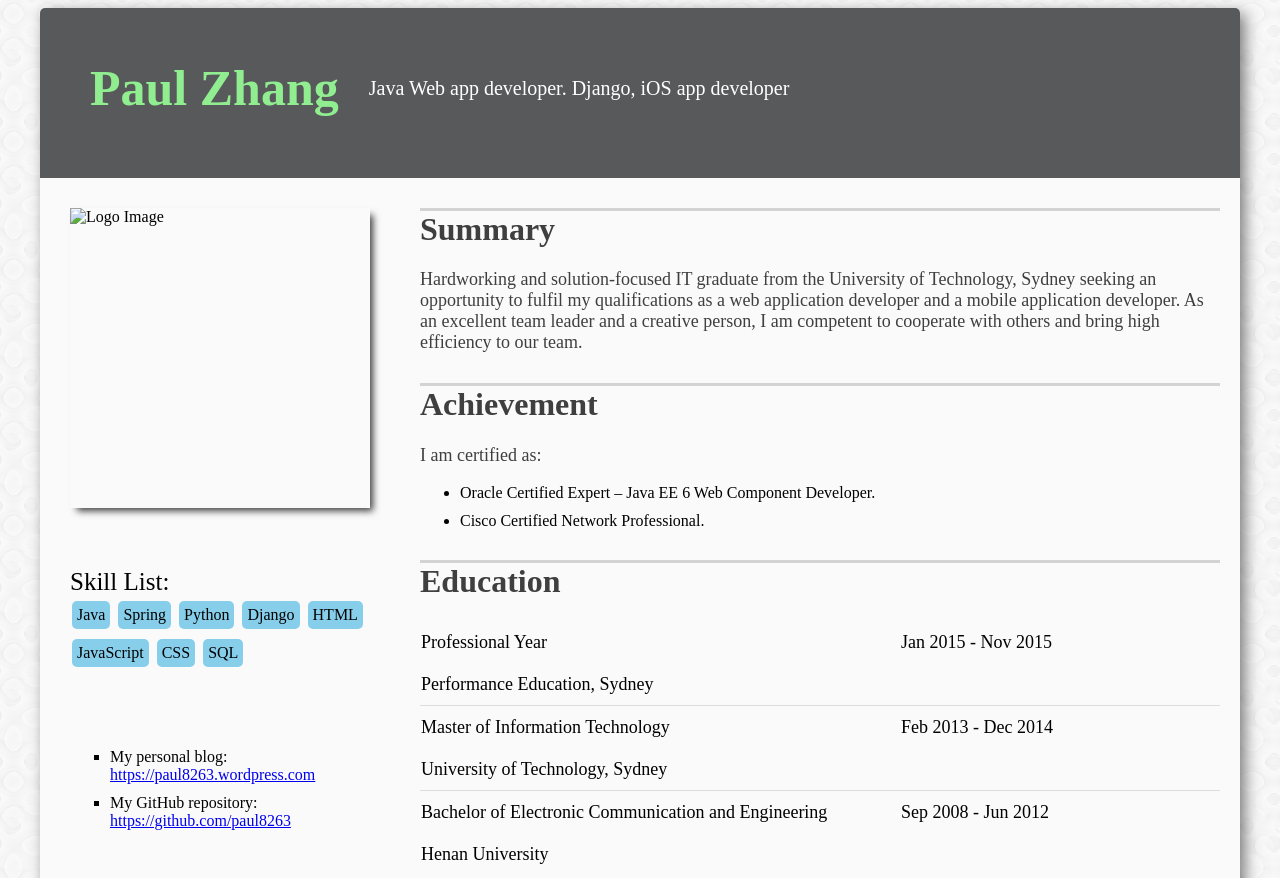
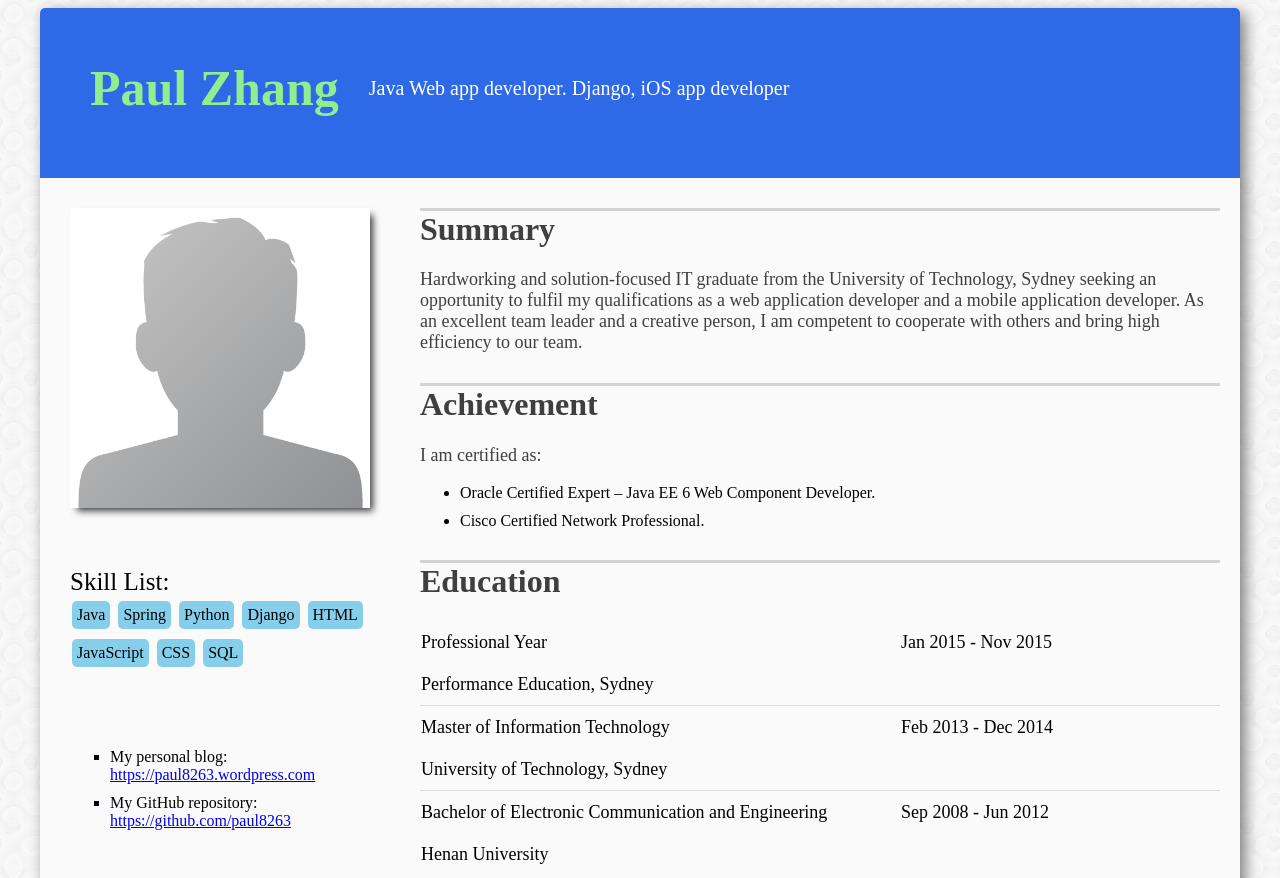
Before and after one commit to paul8263/paulzhang.github.io, a plain HTML site: page index.html in a window 1280 px wide. Shown: the top 878 px of the page. Drawn offline with Linux system fonts and the light colour scheme.

Commit message:
changed header and footer color, added avatar

```diff
--- a/index.css
+++ b/index.css
@@ -21,7 +21,8 @@ body {
     width: 100%;
     min-height: 80px;
     padding-bottom: 20px;
-    background: #57595B;
+    /*background: #57595B;*/
+    background: #2e69e8;
     border-radius: 5px 5px 0px 0px;
     -moz-border-radius: 5px 5px 0px 0px;
     -webkit-border-radius: 5px 5px 0px 0px;
@@ -48,7 +49,8 @@ body {
 .page-footer {
     width: 100%;
     display: inline-block;
-    background: #57595B;
+    /*background: #57595B;*/
+    background: #2e69e8;
     border-radius: 0px 0px 5px 5px;
     -moz-border-radius: 0px 0px 5px 5px;
     -webkit-border-radius: 0px 0px 5px 5px;
--- a/index.html
+++ b/index.html
@@ -20,7 +20,7 @@
         <div class="page-content">
             <div class="left-column">
                 <div class="left-block logo">
-                    <img src="" alt="Logo Image">
+                    <img src="img/default_avatar.png" alt="Logo Image">
                 </div>
                 <div class="left-block skill-wrapper">
                     <div class="skill-title">
```
Also changed, not shown: img/default_avatar.png (added), 1 other file.
